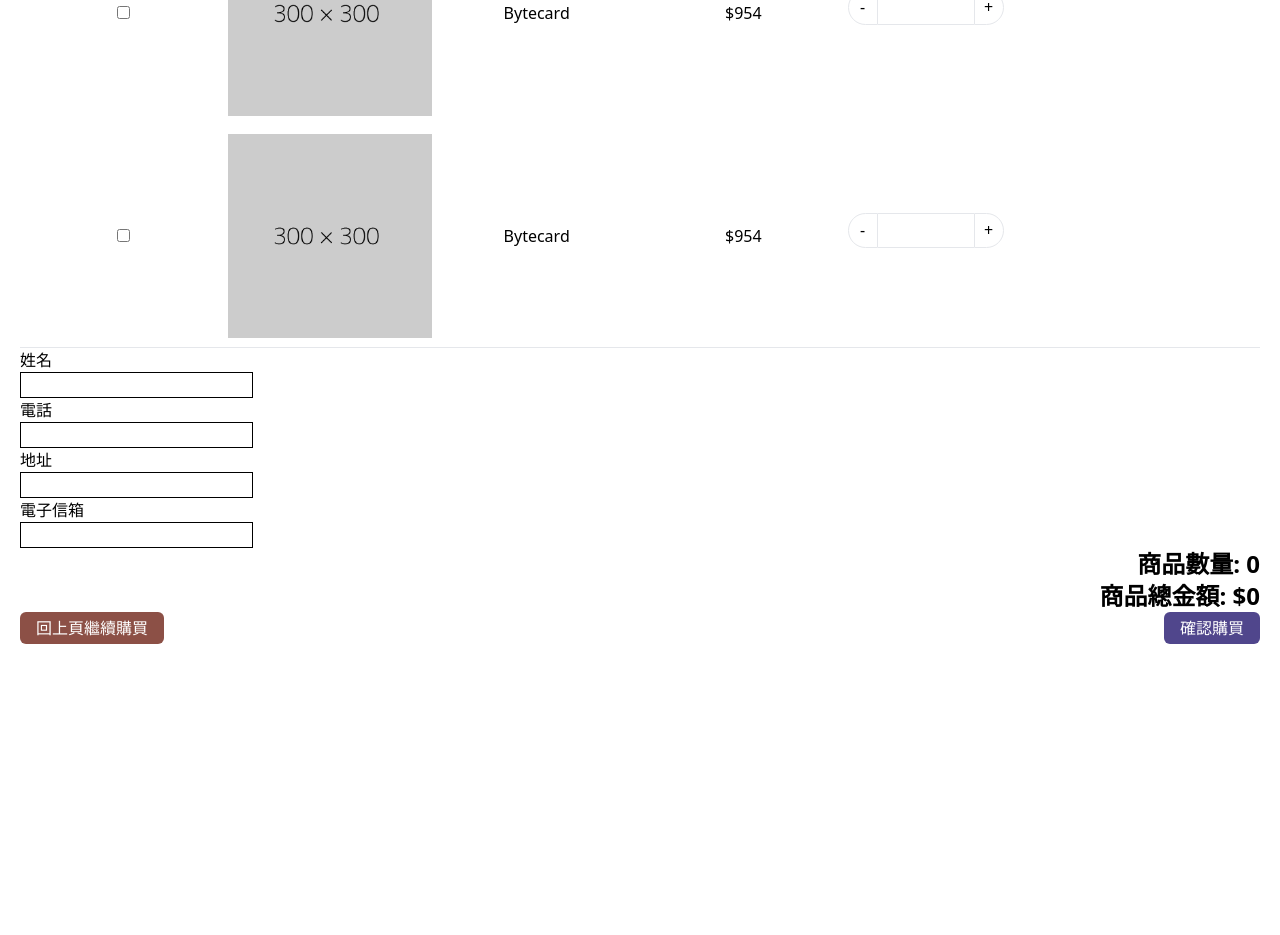
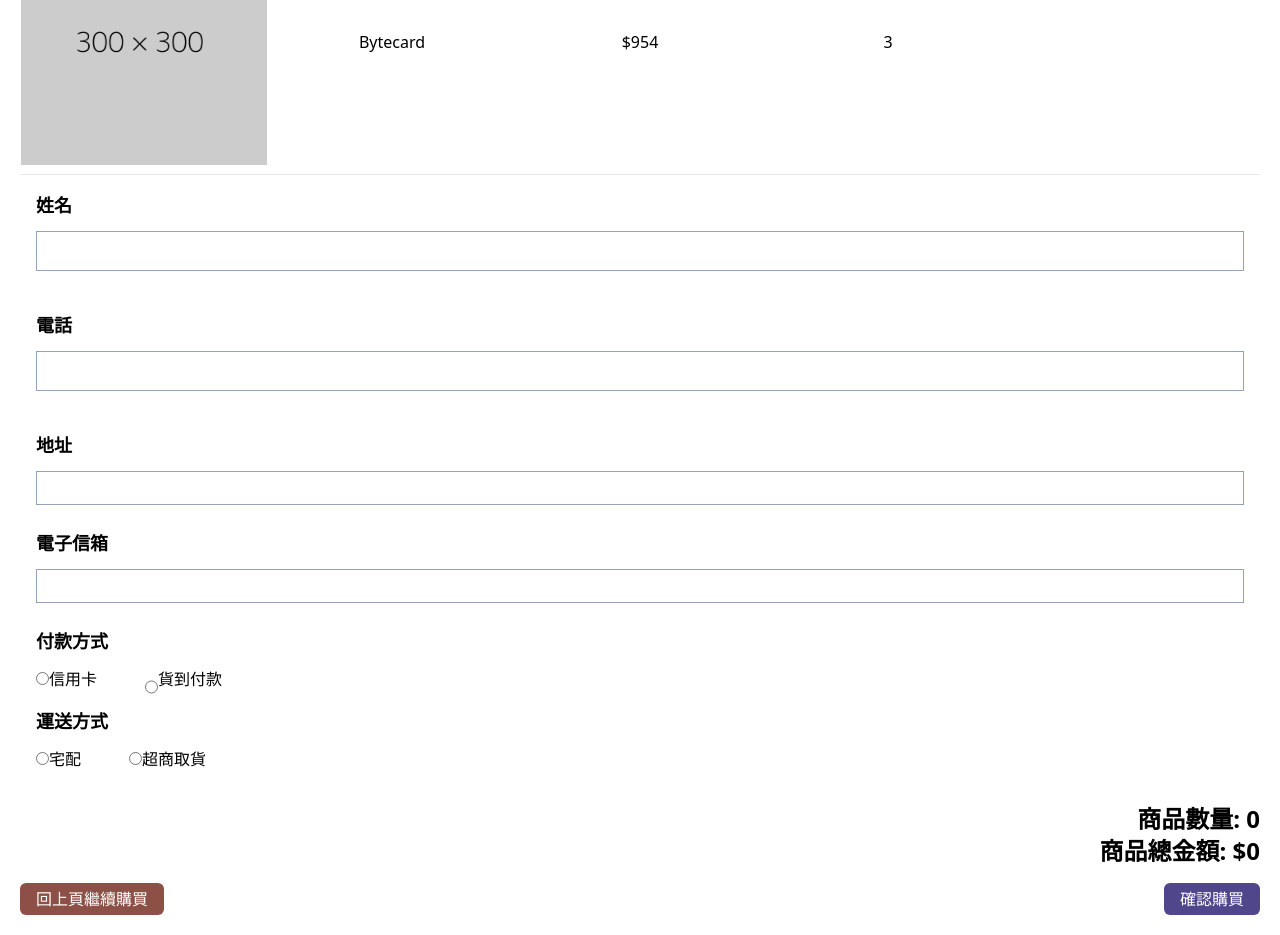
Before and after one commit to Lee-Margo/shopping-cart, a Vue app in the folder shopping-cart/: page /CheckOutPage in a window 1280 px wide. Shown: the part 220-1155 px from the top of the page. Before the commit the page ends 864 px from the top, so only its background shows below. Built offline with nearby package versions, Linux system fonts and the light colour scheme.

Commit message:
shopping page css complete

```diff
--- a/shopping-cart/src/views/CheckOutPage.vue
+++ b/shopping-cart/src/views/CheckOutPage.vue
@@ -8,44 +8,80 @@
 </script>
 
 <template>
-    <div class="mx-5">
+    <div class="m-5">
         <div class="text-3xl font-bold">購買確認及填寫資訊</div>
-        <div>
+        <div class="product">
             <table class="align-middle">
                 <thead >
-                    <tr class="border-t border-b border-slate-200 grid grid-cols-6">
-                        <th></th>
+                    <tr class="border-t border-b border-slate-200 grid grid-cols-5">
                         <th>商品圖片</th>
                         <th>商品名稱</th>
                         <th>價錢</th>
+                        <th>數量</th>
                     </tr>
                 </thead>
-                <tbody class="border-b">
-                    <Items></Items>
-                    <Items></Items>
+                <tbody class="border-b align-middle">
+                    <tr class="grid grid-cols-5 py-2">
+                        <td><img class="w-full" src="../assets/img/300x300.png" alt=""></td>
+                        <td class="self-center text-center">Bytecard</td>
+                        <td class="self-center text-center">$954</td>
+                        <td class="self-center text-center">3</td>
+                    </tr>
                 </tbody>
             </table>
         </div>
-        <form>
-            <label for="name">姓名</label><br>
-            <input type="text" id="name" name="name" class="border border-black"><br>
-            <label for="number">電話</label><br>
-            <input type="number" id="number" name="number" class="border border-black"><br>
-            <label for="address">地址</label><br>
-            <input type="text" id="address" name="address" class="border border-black"><br>
-            <label for="email">電子信箱</label><br>
-            <input type="text" id="email" name="email" class="border border-black"><br>
+        <form class="grid grid-rows-7 m-4">
+            <label for="name" class="form">姓名</label>
+            <input type="text" id="name" name="name" class="input"><br>
+
+            <label for="number" class="form">電話</label>
+            <input type="tel" id="number" name="number" pattern="[0-9]{4}-[0-9]{3}-[0-9]{3}" class="input"><br>
+
+            <label for="address" class="form">地址</label>
+            <input type="text" id="address" name="address" class="input"><br>
+
+            <label for="email" class="form">電子信箱</label>
+            <input type="email" id="email" name="email" class="input"><br>
+            <div class="grid grid-rows-4">
+                <span class="form">付款方式</span>
+                <div class="flex">
+                    <span class="mr-12">
+                        <input type="radio" id="credit" name="payment" value="credit" >
+                        <label for="credit" >信用卡</label>
+                    </span>
+                    <input type="radio" id="cash" name="payment" value="cash">
+                    <label for="cash">貨到付款</label>
+                </div>
+                <span class="form">運送方式</span>
+                <div class="flex">
+                    <span class="mr-12">
+                        <input type="radio" id="home" name="deliver" value="home">
+                        <label for="home">宅配</label><br>
+                    </span>
+                    <span>
+                        <input type="radio" id="convinience" name="deliver" value="convinience">
+                        <label for="convinience">超商取貨</label><br>
+                    </span>
+                </div>
+            </div>
         </form>
         <div class="bottom">
             <div class="float-end text-2xl font-bold">商品數量: 0</div>
-            <div class="clear-end float-end text-2xl font-bold">商品總金額: $0</div>
+            <div class="clear-end float-end text-2xl font-bold mb-4">商品總金額: $0</div>
             <div class="clear-end flex justify-between">
                 <button class="bg-[#8c5046] text-white py-1 px-4 rounded-md">回上頁繼續購買</button>
-
-                <RouterLink to="/CheckOutPage">
-                    <button class="bg-[#50468c] text-white py-1 px-4 rounded-md">確認購買</button>
-                </RouterLink>
+                <button class="bg-[#50468c] text-white py-1 px-4 rounded-md">確認購買</button>
             </div>
         </div>
     </div>
 </template>
+
+<style>
+.form{
+    @apply text-lg font-bold mb-3
+}
+.input{
+    @apply border border-slate-400 py-1
+}
+
+</style>
```
